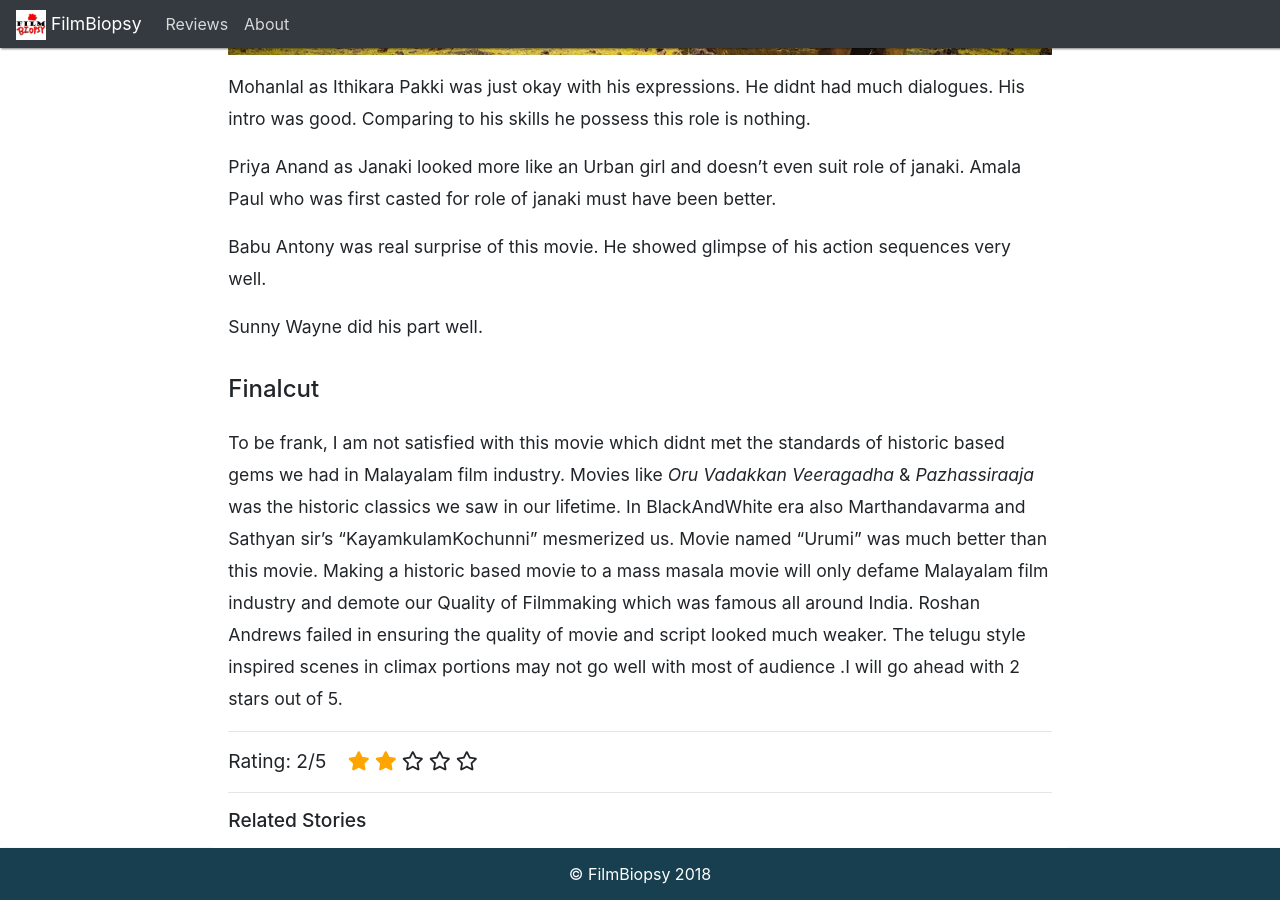
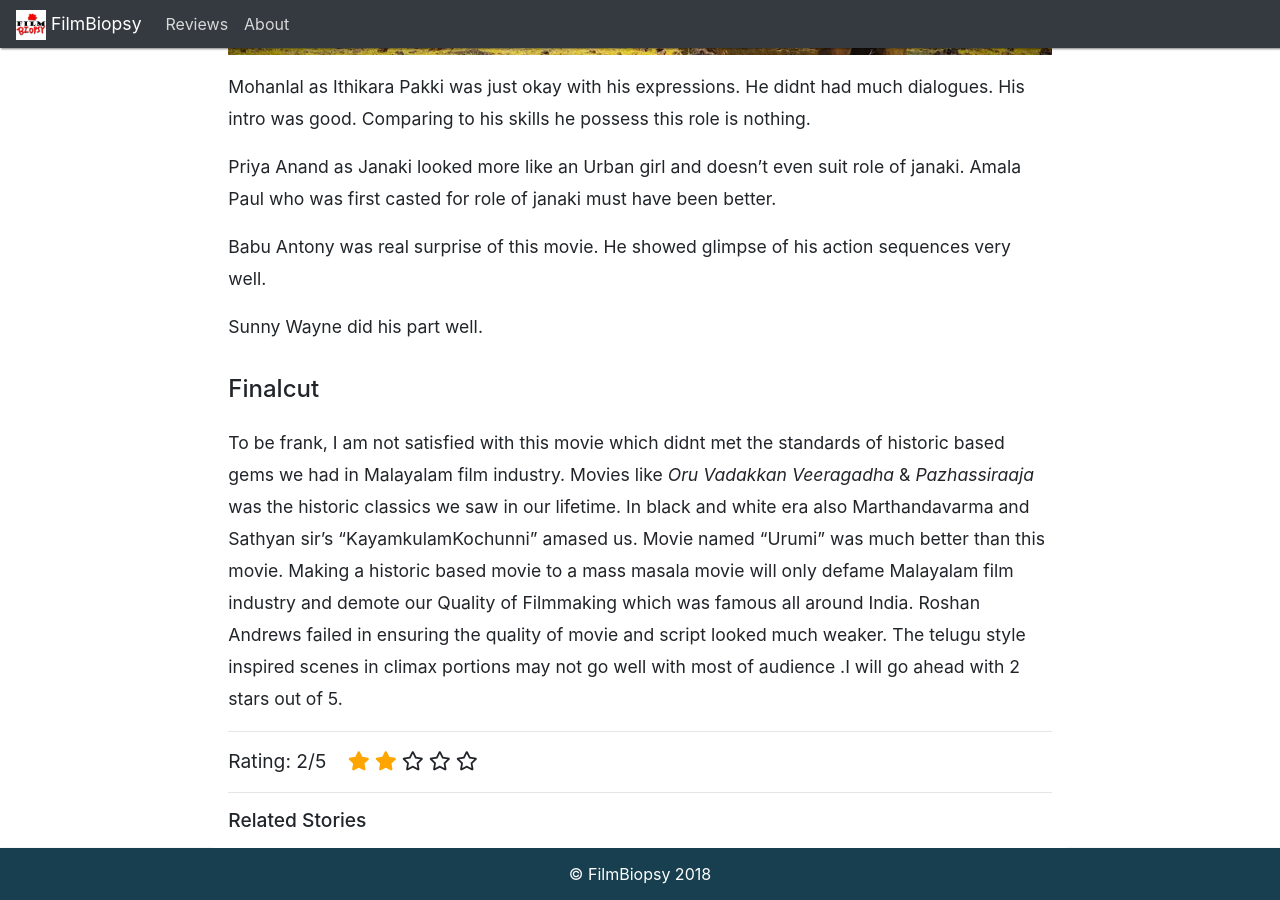
Before and after one commit to FilmBiopsy/filmbiopsy.github.io, a Jekyll site: the page built from _posts/2018-10-15-kayamkulam-kochunni.md, in a window 1280 px wide and 900 px high, scrolled down 2843 px. Built offline with Jekyll 4.4.1, drawn with Linux system fonts in a browser that asks for light colours; nearby versions of some CDN libraries; comment, search, counter and statistics services are not loaded.

Commit message:
Update 2018-10-15-kayamkulam-kochunni.md
Black and white

```diff
--- a/_posts/2018-10-15-kayamkulam-kochunni.md
+++ b/_posts/2018-10-15-kayamkulam-kochunni.md
@@ -39,4 +39,4 @@ Sunny Wayne did his part well.
 
 ### Finalcut
 
-To be frank, I am not satisfied with this movie which didnt met the standards of historic based gems we had in Malayalam film industry.  Movies like *Oru Vadakkan Veeragadha* & *Pazhassiraaja* was the historic classics we saw in our lifetime. In BlackAndWhite era  also Marthandavarma and Sathyan sir’s “KayamkulamKochunni” mesmerized us. Movie named “Urumi” was much better than this movie.  Making a historic based movie to a mass masala movie will only defame Malayalam film industry and demote our Quality of Filmmaking which was famous all around India.  Roshan Andrews failed in ensuring the quality of movie  and script looked much weaker. The telugu style inspired scenes in climax portions may not go well with most of audience .I will go ahead with 2 stars out of 5.
+To be frank, I am not satisfied with this movie which didnt met the standards of historic based gems we had in Malayalam film industry.  Movies like *Oru Vadakkan Veeragadha* & *Pazhassiraaja* was the historic classics we saw in our lifetime. In black and white era  also Marthandavarma and Sathyan sir’s “KayamkulamKochunni” amased us. Movie named “Urumi” was much better than this movie.  Making a historic based movie to a mass masala movie will only defame Malayalam film industry and demote our Quality of Filmmaking which was famous all around India.  Roshan Andrews failed in ensuring the quality of movie  and script looked much weaker. The telugu style inspired scenes in climax portions may not go well with most of audience .I will go ahead with 2 stars out of 5.
```
